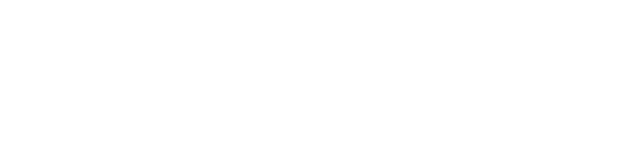
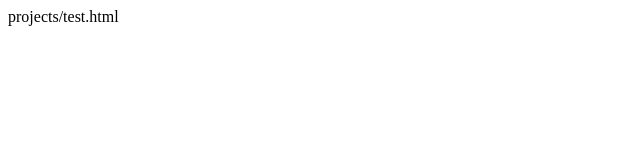
Before and after one commit to wuliong/interactive, a plain HTML site: page projects/test.html in a window 1280 px wide. Shown: the whole page, without its empty margins (0-640 px from the left). Drawn offline with Linux system fonts and the light colour scheme.

Commit message:
another test

```diff
--- a/projects/test.html
+++ b/projects/test.html
@@ -4,6 +4,11 @@
 	<head>
 	</head>
 	<body>
+
+		projects/test.html
+
+
+
 	</body>
 
 
```
